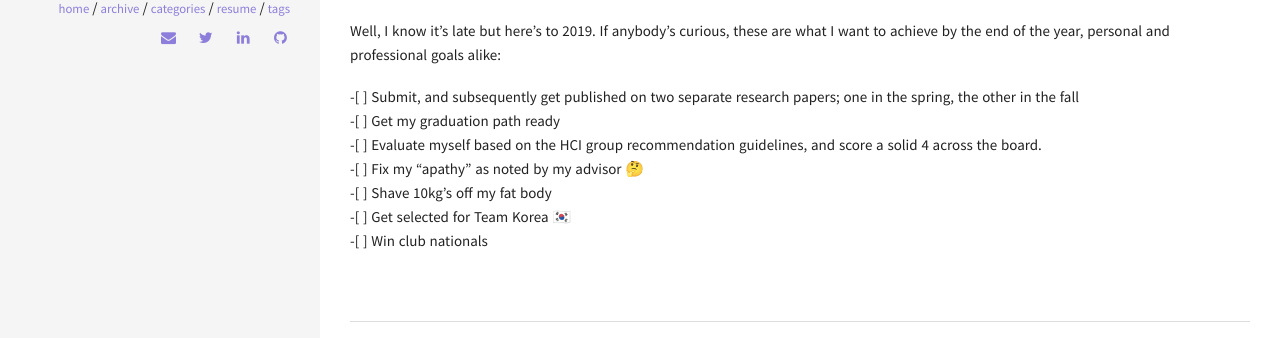
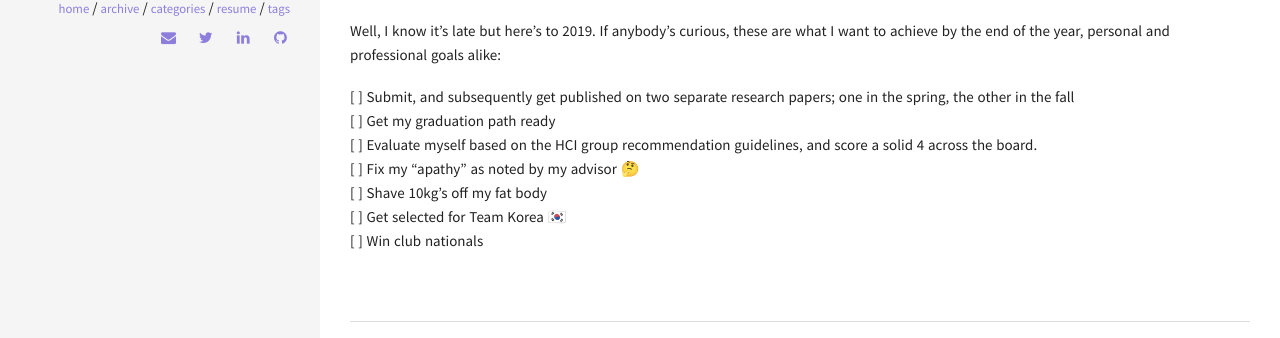
Before and after one commit to minjoonkim/minjoonkim.github.io, a Jekyll site: the page built from _posts/2019-02-18-whats-my-blog.md, in a window 1280 px wide. Shown: the part 577-915 px from the top of the page. Built offline with Jekyll 4.4.1, drawn with Linux system fonts in a browser that asks for light colours; comment, search, counter and statistics services are not loaded.

Commit message:
buttons
again?

```diff
--- a/_posts/2019-02-18-whats-my-blog.md
+++ b/_posts/2019-02-18-whats-my-blog.md
@@ -14,10 +14,10 @@
 
 Well, I know it's late but here's to 2019. If anybody's curious, these are what I want to achieve by the end of the year, personal and professional goals alike:
 
--[ ] Submit, and subsequently get published on two separate research papers; one in the spring, the other in the fall
--[ ] Get my graduation path ready
--[ ] Evaluate myself based on the HCI group recommendation guidelines, and score a solid 4 across the board.
--[ ] Fix my "apathy" as noted by my advisor 🤔
--[ ] Shave 10kg's off my fat body
--[ ] Get selected for Team Korea 🇰🇷
--[ ] Win club nationals
+[ ] Submit, and subsequently get published on two separate research papers; one in the spring, the other in the fall
+[ ] Get my graduation path ready
+[ ] Evaluate myself based on the HCI group recommendation guidelines, and score a solid 4 across the board.
+[ ] Fix my "apathy" as noted by my advisor 🤔
+[ ] Shave 10kg's off my fat body
+[ ] Get selected for Team Korea 🇰🇷
+[ ] Win club nationals
```
